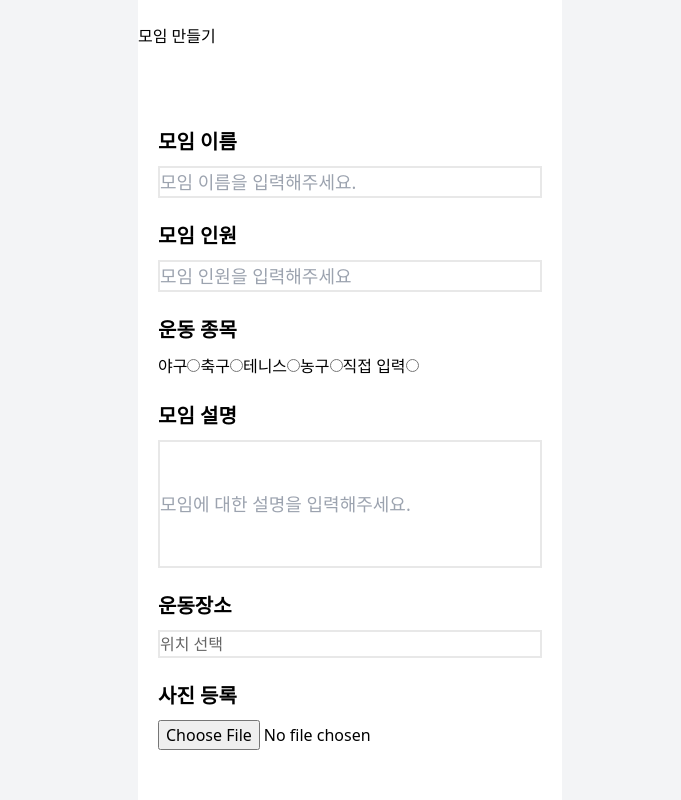
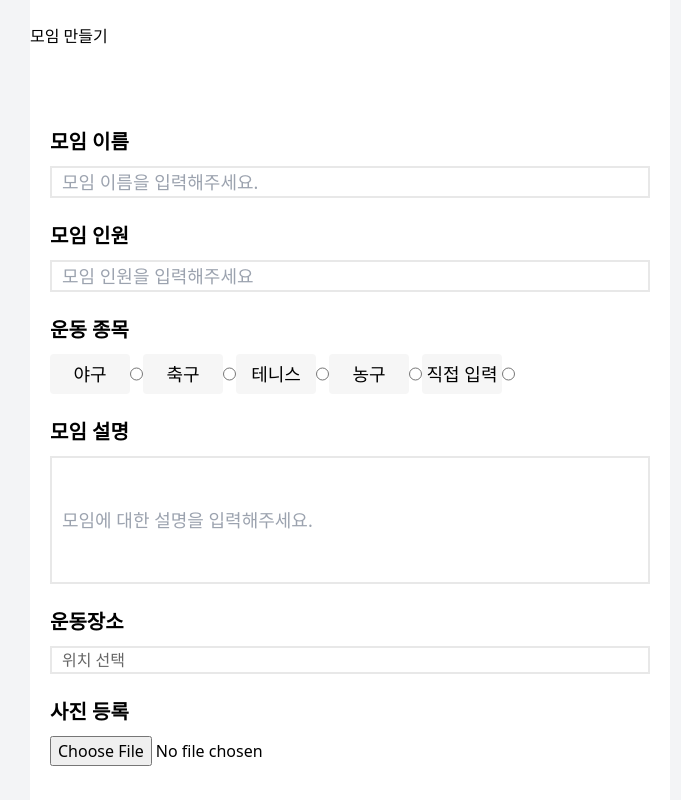
Before and after one commit to prgrms-fe-devcourse/NFE1_2_FitPlace, a React (Vite) app: page / in a window 1280 px wide. Shown: the whole page, without its empty margins (290-971 px from the left). Built offline with nearby package versions, Linux system fonts and the light colour scheme.

Commit message:
feat:게시글 생성

```diff
--- a/src/pages/NotionAdd.tsx
+++ b/src/pages/NotionAdd.tsx
@@ -5,7 +5,7 @@ const NotionAdd = () => {
 
   return (
 
-    <div className='bg-white w-640px h-full' >
+    <div className='bg-white w-[640px] h-full' >
       <header>
         <button><i></i></button>
         <h1>모임 만들기</h1>
@@ -13,35 +13,35 @@ const NotionAdd = () => {
       <form action="#" className='m-5'>
         <div >
           <label htmlFor="meetName" className='flex font-bold text-xl mt-20'>모임 이름</label>
-          <input type="text" id='meetName' placeholder='모임 이름을 입력해주세요.' className='border-2 border-solid border-[#e8e8e8] w-96 mt-2.5 text-lg'/>
+          <input type="text" id='meetName' placeholder='모임 이름을 입력해주세요.' className='border-2 border-solid border-[#e8e8e8] w-[600px] mt-2.5 text-lg pl-2.5'/>
         </div>
         <div>
           <label htmlFor="meetPersonnel" className='flex font-bold text-xl mt-6'>모임 인원</label>
-          <input type="text" id='meetPersonnel' placeholder='모임 인원을 입력해주세요' className='border-2 border-solid border-[#e8e8e8] w-96 mt-2.5 text-lg'/>
+          <input type="text" id='meetPersonnel' placeholder='모임 인원을 입력해주세요' className='border-2 border-solid border-[#e8e8e8] w-[600px] mt-2.5 text-lg pl-2.5'/>
         </div>
         <div>
           <h3 className='font-bold text-xl mt-6'>운동 종목</h3>
-          <div className='mt-2.5'>
-            <label htmlFor="baseball" className=''>야구</label>
+          <div className='mt-2.5 flex'>
+            <label htmlFor="baseball" className='w-20 h-10 bg-[#F6F6F6] rounded text-lg flex justify-center items-center'>야구</label>
             <input type='radio' name='sports' id='baseball' value='야구'/>
-            <label htmlFor="soccer">축구</label>
+            <label htmlFor="soccer" className='w-20 h-10 bg-[#F6F6F6] rounded text-lg flex justify-center items-center'>축구</label>
             <input type='radio' name='sports' id='soccer' value='축구'/>
-            <label htmlFor="tennis">테니스</label>
+            <label htmlFor="tennis" className='w-20 h-10 bg-[#F6F6F6] rounded text-lg flex justify-center items-center'>테니스</label>
             <input type='radio' name='sports' id='tennis' value='테니스'/>
-            <label htmlFor="basketball">농구</label>
+            <label htmlFor="basketball" className='w-20 h-10 bg-[#F6F6F6] rounded text-lg flex justify-center items-center'>농구</label>
             <input type='radio' name='sports' id='basketball' value='농구'/>
-            <label htmlFor="directInput">직접 입력</label>
+            <label htmlFor="directInput" className='w-20 h-10 bg-[#F6F6F6] rounded text-lg flex justify-center items-center'>직접 입력</label>
             <input type='radio' name='sports' id='directInput' value='직접 입력'/>
           </div>
         </div>
         <div>
           <label htmlFor="meetexposition" className='flex font-bold text-xl mt-6'>모임 설명</label>
-          <input type="text" id='meetexposition' placeholder='모임에 대한 설명을 입력해주세요.' className='border-2 border-solid border-[#e8e8e8] w-full h-32 mt-2.5 text-lg'/>
+          <input type="text" id='meetexposition' placeholder='모임에 대한 설명을 입력해주세요.' className='border-2 border-solid border-[#e8e8e8] w-[600px] h-32 mt-2.5 text-lg pl-2.5'/>
         </div>
         <div>
           <p className='font-bold text-xl mt-6'>운동장소</p>
-          <div className='mt-2.5 border-2 border-solid border-[#e8e8e8] w-96 '>
-            <label htmlFor="selectLocation" className='text-[#656565]'>위치 선택</label>
+          <div className='mt-2.5 border-2 border-solid border-[#e8e8e8] w-[600px] '>
+            <label htmlFor="selectLocation" className='text-[#656565] pl-2.5'>위치 선택</label>
             <button id='selectLocation'></button>
           </div>
         </div>
```
